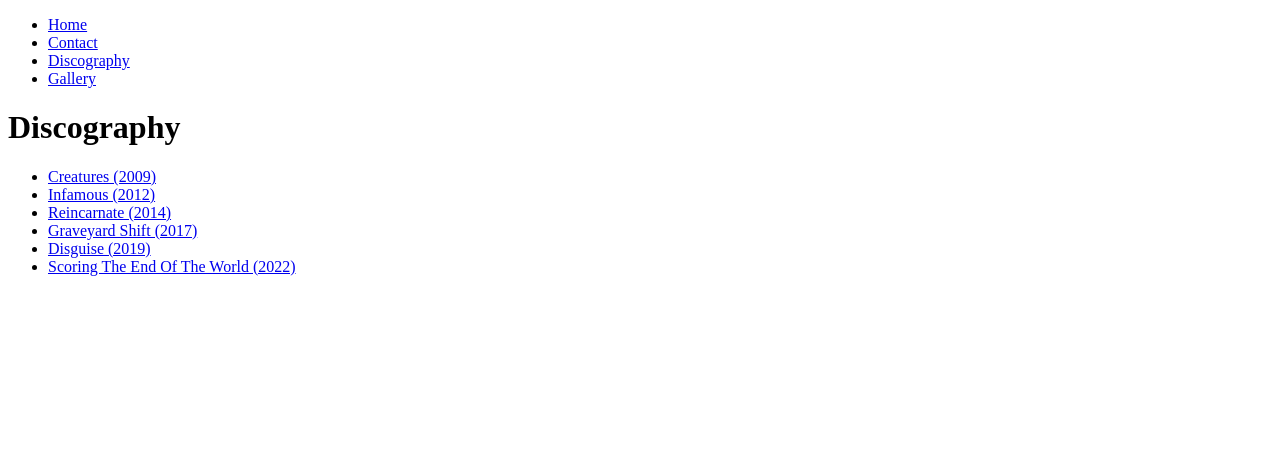
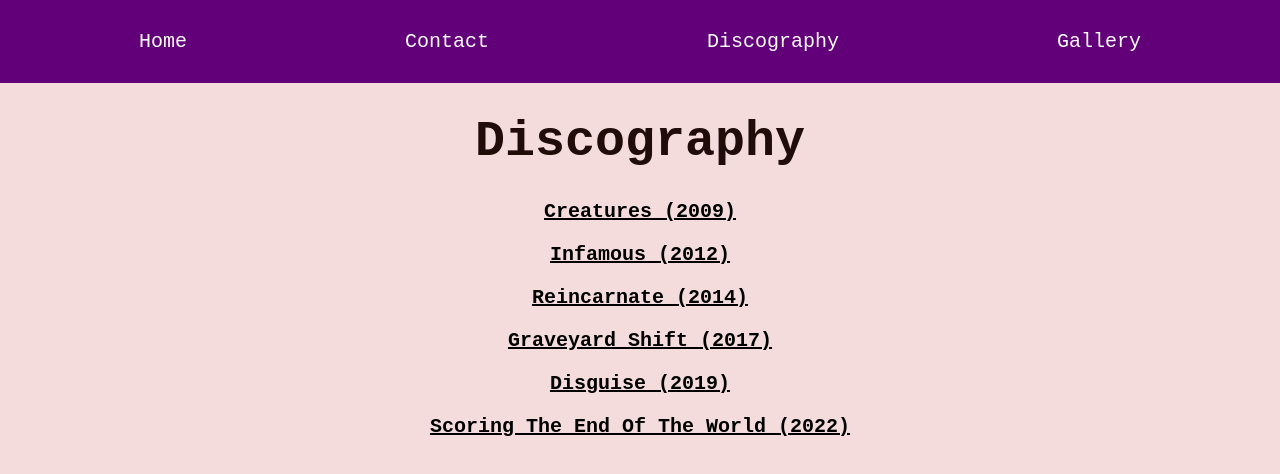
Before and after one commit to k-gilvary/motionless-in-white-page, a plain HTML site: page discography.html in a window 1280 px wide. Drawn offline with Linux system fonts and the light colour scheme; a web font is replaced by a local one.

Commit message:
style discography page

```diff
--- a/discography.html
+++ b/discography.html
@@ -3,6 +3,10 @@
 <head>
     <meta charset="UTF-8">
     <meta name="viewport" content="width=device-width, initial-scale=1.0">
+    <link rel="preconnect" href="https://fonts.googleapis.com">
+    <link rel="preconnect" href="https://fonts.gstatic.com" crossorigin>
+    <link href="https://fonts.googleapis.com/css2?family=Nanum+Gothic+Coding:wght@400;700&display=swap" rel="stylesheet">
+    <link rel="stylesheet" href="./style.css">
     <title>Discography</title>
 </head>
 <body>
--- a/style.css
+++ b/style.css
@@ -112,3 +112,27 @@ fieldset {
     color: #f5dcdc;
     margin: 10px 0;
 }
+
+#album-list {
+    list-style-type: none;
+    font-size: 20px;
+    font-weight: bold;
+}
+
+#album-list > li{
+    margin: 20px 0;
+}
+
+#album-list > li > a:link {
+    color: #000;
+    text-decoration: underline;
+}
+
+#album-list > li > a:visited {
+    color: #000;
+    text-decoration: underline;
+}
+
+#album-list > li > a:hover {
+    color: #511D15;
+}
```
